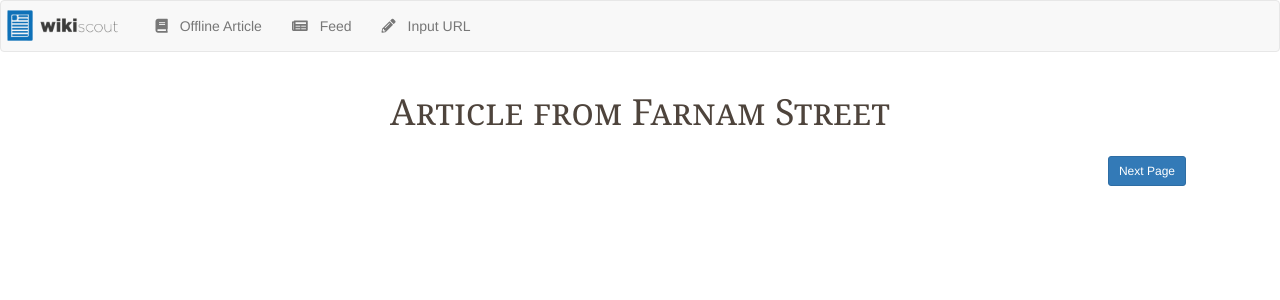
After one commit to LoGic-b0ys/wiki-scout, a Flask app: template templates/feed.html in a window 1280 px wide. The commit adds this page. Shown: the top 300 px of the page. Run offline with Flask 2, Linux system fonts and the light colour scheme; the template is opened without the code that fills it, so the values that code supplies are empty; some libraries are stand-ins or nearby versions.

Commit message:
Add Feed Feature

```diff
--- a/Article.py
+++ b/Article.py
@@ -40,6 +40,9 @@ class Article:
 	def get_keyword(self):
 		return self.keyword
 
+	def get_title(self):
+		return self.title
+
 	def get_content(self):
 		return self.body
 
--- a/app.py
+++ b/app.py
@@ -1,6 +1,8 @@
-from flask import Flask, render_template
+from flask import Flask, render_template, request
 from flask_bootstrap import Bootstrap
 from Database import Database
+from Crawler import Crawler
+from Article import Article
 
 app = Flask(__name__)
 
@@ -16,6 +18,47 @@ def article(article_id):
 	data = db.read('articles', ['title', 'raw_article'], ' WHERE id='+str(article_id))
 	return render_template('article.html', article = data)
 
+@app.route('/input')
+def input():
+	article_data = {}
+	return render_template('url.html', data=article_data)
+
+@app.route('/url', methods = ['POST', 'GET'])
+def url():
+	article_data = {}
+	c = Crawler()
+	if request.method == 'POST':
+		c.set_url('https://fs.blog/'+ request.form['url'])
+	if request.method == 'GET':
+		c.set_url(request.args.get('farnam'))
+	c.process()
+	a = Article(c.get_title(), c.get_content(), 'article.db', 'articles')
+	a.extract_keyword()
+	a.clean_html()
+	a.get_wiki()
+	a.save_article()
+	article_data = {
+		'title': a.get_title(),
+		'content': a.get_content()
+	}
+	return render_template('url.html', data = article_data)
+
+@app.route('/feed/<int:page>')
+def feed(page):
+	c = Crawler()
+	c.set_url('https://fs.blog/blog/page/' + str(page))
+	db = Database('article.db')
+	titles = c.get_feed()
+	title_status = {}
+	for title in titles.keys() :
+		data = db.read('articles', ['id', 'title'], ' WHERE title="'+title+'"')
+		if len(data) > 0 :
+			title_status[title] = data[0][0]
+		else :
+			title_status[title] = titles[title]
+
+	return render_template('feed.html', titles = titles, title_status = title_status, page=page)
+
 Bootstrap(app)
 
 app.run()
--- /dev/null
+++ b/static/style.css
@@ -0,0 +1,54 @@
+.navbar-brand {
+  padding: 0px;
+  margin-right: 18px;
+}
+.navbar-brand>img {
+  height: 100%;
+  width: auto;
+}
+.fa{
+	display: inline-block;
+	margin-right: 12px;
+}
+.article-list{
+	padding: 24px;
+}
+.article-list h4 a{
+	font-family: Gill Sans, Verdana;
+	font-size: 12px;
+	line-height: 14px;
+	text-transform: uppercase;
+	letter-spacing: 2px;
+	font-weight: bold;
+}
+h1, h2{
+	font-family:Georgia,serif;
+	color:#4E443C;
+	font-variant: small-caps;
+	text-transform: none;
+	font-weight: 100;
+	margin-bottom: 0;
+}
+.article p{
+	font-family: "Helvetica Neue", "Lucida Grande", Helvetica, Arial, Verdana, sans-serif;
+    font-size: 14px;
+    margin-top: .5em; color: #666;
+}
+blockquote {
+	background: #f9f9f9;
+	border-left: 10px solid #ccc;
+	margin: 1.5em 10px;
+	padding: 0.5em 10px;
+	quotes: "\201C""\201D""\2018""\2019";
+}
+blockquote:before {
+	color: #ccc;
+	content: open-quote;
+	font-size: 4em;
+	line-height: 0.1em;
+	margin-right: 0.25em;
+	vertical-align: -0.4em;
+}
+blockquote p {
+	display: inline;
+}
--- a/templates/article.html
+++ b/templates/article.html
@@ -1,4 +1,8 @@
 {% extends "base.html" %}
+
+{% block title %}
+	{{super()}} {{ article[0][0] }}
+{% endblock %}
 
 {% block isi %}
 	<h1 class="text-center">{{ article[0][0] }}</h1>
--- a/templates/base.html
+++ b/templates/base.html
@@ -1,64 +1,13 @@
 {% extends "bootstrap/base.html" %}
 
+{% block title %}
+	{{super()}}WikiScout -
+{% endblock %}
+
 {% block styles %}
-{{super()}}
+	{{super()}}
 	<link rel="stylesheet" href="https://use.fontawesome.com/releases/v5.8.2/css/all.css" integrity="sha384-oS3vJWv+0UjzBfQzYUhtDYW+Pj2yciDJxpsK1OYPAYjqT085Qq/1cq5FLXAZQ7Ay" crossorigin="anonymous">
-	<style type="text/css">
-		.navbar-brand {
-		  padding: 0px;
-		  margin-right: 18px;
-		}
-		.navbar-brand>img {
-		  height: 100%;
-		  width: auto;
-		}
-		.fa{
-			display: inline-block;
-			margin-right: 12px;
-		}
-		.article-list{
-			padding: 24px;
-		}
-		.article-list a h4{
-			font-family: Gill Sans, Verdana;
-			font-size: 12px;
-			line-height: 14px;
-			text-transform: uppercase;
-			letter-spacing: 2px;
-			font-weight: bold;
-		}
-		h1, h2{
-			font-family:Georgia,serif;
-			color:#4E443C;
-			font-variant: small-caps;
-			text-transform: none;
-			font-weight: 100;
-			margin-bottom: 0;
-		}
-		.article p{
-			font-family: "Helvetica Neue", "Lucida Grande", Helvetica, Arial, Verdana, sans-serif;
-	        font-size: 14px;
-	        margin-top: .5em; color: #666;
-		}
-		blockquote {
-			background: #f9f9f9;
-			border-left: 10px solid #ccc;
-			margin: 1.5em 10px;
-			padding: 0.5em 10px;
-			quotes: "\201C""\201D""\2018""\2019";
-		}
-		blockquote:before {
-			color: #ccc;
-			content: open-quote;
-			font-size: 4em;
-			line-height: 0.1em;
-			margin-right: 0.25em;
-			vertical-align: -0.4em;
-		}
-		blockquote p {
-			display: inline;
-		}
-	</style>
+	<link rel="stylesheet" type="text/css" href="/static/style.css">
 {% endblock %}
 
 {% block navbar %}
@@ -76,9 +25,9 @@
 	  </div>
 	  <div id="navbar1" class="navbar-collapse collapse">
 	    <ul class="nav navbar-nav">
-	      <li><a href="#"><i class="fa fa-book"></i>Offline Article</a></li>
-	      <li><a href="#"><i class="fa fa-newspaper"></i>Feed</a></li>
-	      <li><a href="#"><i class="fa fa-pencil-alt"></i>Input URL</a></li>
+	      <li><a href="{{ url_for('index') }}"><i class="fa fa-book"></i>Offline Article</a></li>
+	      <li><a href="{{ url_for('feed', page=1) }}"><i class="fa fa-newspaper"></i>Feed</a></li>
+	      <li><a href="{{ url_for('input') }}"><i class="fa fa-pencil-alt"></i>Input URL</a></li>
 	    </ul>
 	  </div>
 	  <!--/.nav-collapse -->
--- /dev/null
+++ b/templates/feed.html
@@ -0,0 +1,22 @@
+{% extends "base.html" %}
+
+{% block title %}
+	{{super()}}Farnam Street Feed Article
+{% endblock %}
+
+{% block isi %}
+	<h1 class="text-center">Article from Farnam Street</h1>
+	<div class="article-list">
+		{% for title in titles.keys() %}
+			{% if title_status[title] is number %}
+				<a href="{{ url_for('article', article_id=title_status[title]) }}"><h4>{{ title }}<span class="badge"><i class="fa fa-book"></i></span></h4></a>
+			{% else %}
+				<a href="{{ url_for('url', farnam=title_status[title]) }}"><h4>{{ title }}</h4></a>
+			{% endif %}
+		{% endfor %}
+		{% if page > 1 %}
+			<a href="{{ url_for('feed', page=page-1) }}" class="btn btn-primary btn-sm pull-left">Previous Page</a>
+		{% endif %}
+		<a href="{{ url_for('feed', page=page+1) }}" class="btn btn-primary btn-sm pull-right">Next Page</a>
+	</div>
+{% endblock %}
--- a/templates/index.html
+++ b/templates/index.html
@@ -1,4 +1,8 @@
 {% extends "base.html" %}
+
+{% block title %}
+	{{super()}}Offline Article
+{% endblock %}
 
 {% block isi %}
 	<h1 class="text-center">Offline Article List</h1>
```
Also changed, not shown: Crawler.py (+11 -0 lines), templates/url.html (added, +30 -0 lines).
